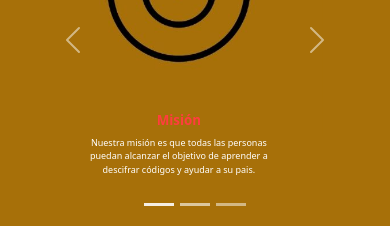
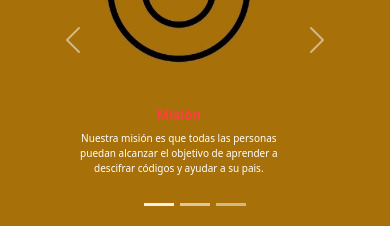
Before and after one commit to juanbrusasca96/alanTuringCourses, a website: page index.html in a window 390 px wide. Shown: the part 840-1066 px from the top of the page. Drawn offline with nearby package versions, Linux system fonts and the light colour scheme; files whose address does not match are found by name.

Commit message:
correccion tamaño de letra (p) para responsive

```diff
--- a/scss/style.scss
+++ b/scss/style.scss
@@ -387,10 +387,6 @@ body{
         font-size: x-small;
     }
 
-    p{
-        font-size: xx-small;
-    }
-
     .video{
         display: flex;
         flex-direction: column;
```
Also changed, not shown: css/style.css.
